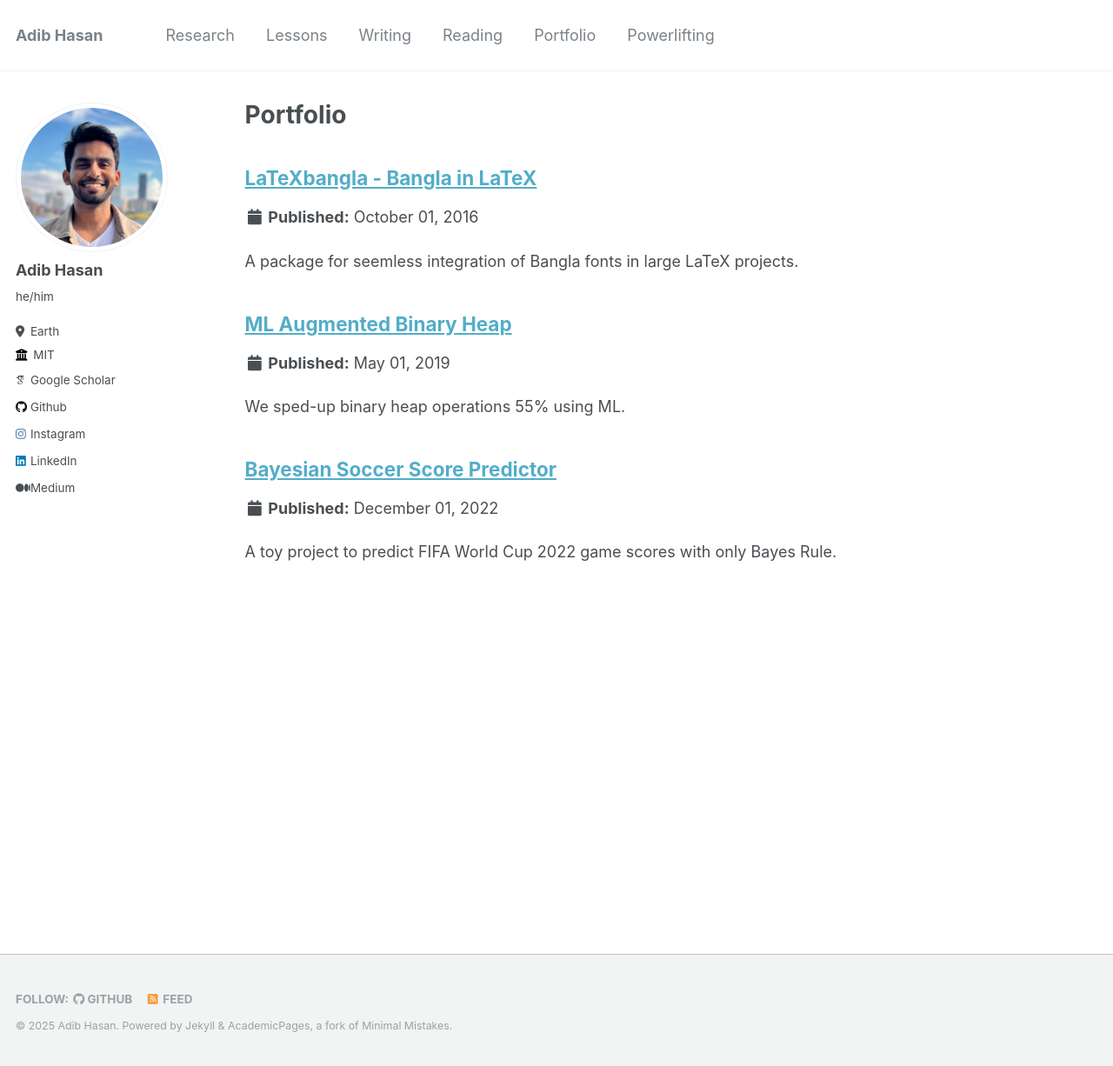
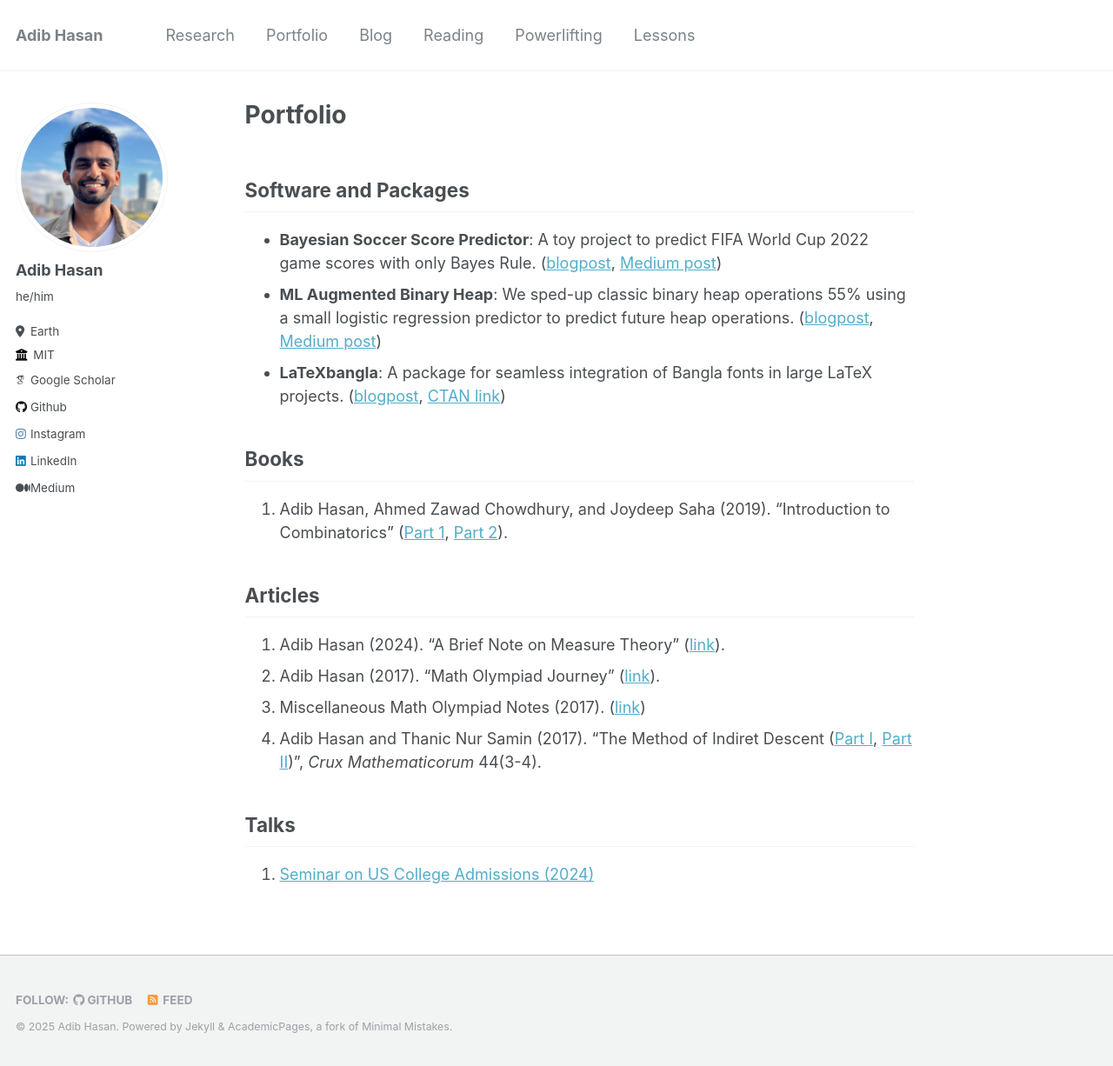
Before and after one commit to Neehan/neehan.github.io, a Jekyll site: the page built from _pages/portfolio.md, in a window 1280 px wide and 1226 px high. Shown: the whole window at 87% size. Built offline with Jekyll 4.4.1, drawn with Linux system fonts in a browser that asks for light colours; some web fonts are replaced.

Commit message:
added a blog

```diff
--- a/_config.yml
+++ b/_config.yml
@@ -205,6 +205,9 @@ collections:
   portfolio:
     output: true
     permalink: /:collection/:path/
+  blog:
+    output: true
+    permalink: /:collection/:path/
   talks:
     output: true
     permalink: /:collection/:path/
@@ -251,6 +254,15 @@ defaults:
   - scope:
       path: ""
       type: portfolio
+    values:
+      layout: single
+      author_profile: true
+      share: true
+      comment: true
+  # _blog
+  - scope:
+      path: ""
+      type: blog
     values:
       layout: single
       author_profile: true
--- a/_data/navigation.yml
+++ b/_data/navigation.yml
@@ -4,17 +4,17 @@ main:
   - title: "Research"
     url: /research/
 
-  - title: "Lessons"
-    url: /lessons/
+  - title: "Portfolio"
+    url: /portfolio/
 
-  - title: "Writing"
-    url: /writing/
+  - title: "Blog"
+    url: /blog/
 
   - title: "Reading"
     url: /reading/
 
-  - title: "Portfolio"
-    url: /portfolio/
-
   - title: "Powerlifting"
     url: /powerlifting/
+
+  - title: "Lessons"
+    url: /lessons/
--- a/_pages/portfolio.html
+++ b/_pages/blog.html
@@ -1,13 +1,13 @@
 ---
 layout: archive
-title: "Portfolio"
-permalink: /portfolio/
+title: "Blog"
+permalink: /blog/
 author_profile: true
 ---
 
 {% include base_path %}
 
 
-{% for post in site.portfolio %}
+{% for post in site.blog %}
   {% include archive-single.html %}
 {% endfor %}
--- /dev/null
+++ b/_pages/portfolio.md
@@ -0,0 +1,22 @@
+---
+permalink: /portfolio/
+title: "Portfolio"
+author_profile: true
+---
+
+## Software and Packages
+* **Bayesian Soccer Score Predictor**: A toy project to predict FIFA World Cup 2022 game scores with only Bayes Rule. ([blogpost](/blog/bayesian-soccer-score/), [Medium post](https://medium.com/@notadib/i-looked-into-16-million-futures-and-saw-argentina-win-against-australia-in-11-million-of-them-c336574ae574))
+* **ML Augmented Binary Heap**: We sped-up classic binary heap operations 55% using a small logistic regression predictor to predict future heap operations. ([blogpost](/blog/ml-augmented-heap/), [Medium post](https://medium.com/@thankful_rose_ferret_864/how-we-sped-up-the-binary-heap-with-machine-learning-e10b3204e4e6))
+* **LaTeXbangla**: A package for seamless integration of Bangla fonts in large LaTeX projects. ([blogpost](/blog/latexbangla/), [CTAN link](https://ctan.org/pkg/latexbangla?lang=en))
+
+## Books
+1. Adib Hasan, Ahmed Zawad Chowdhury, and Joydeep Saha (2019). "Introduction to Combinatorics" ([Part 1](https://www.rokomari.com/book/180324/combinatorics-hatekhori-1st-part), [Part 2](https://www.rokomari.com/book/180324/combinatorics-hatekhori-2nd-part)).
+
+## Articles
+1. Adib Hasan (2024). "A Brief Note on Measure Theory" ([link](/files/measure_theory.pdf)).
+2. Adib Hasan (2017). "Math Olympiad Journey" ([link](/files/adib_olympiad_prep.pdf)).
+3. Miscellaneous Math Olympiad Notes (2017). ([link](https://drive.google.com/drive/u/0/folders/0B8NfhxOmm_tpbW1zOENuWElCTWM?resourcekey=0-kBAQEb3zwQKxsanI3DT3Ug))
+4. Adib Hasan and Thanic Nur Samin (2017). "The Method of Indiret Descent ([Part I](https://cms.math.ca/wp-content/uploads/crux-pdfs/CRUXv44n3.pdf), [Part II](https://cms.math.ca/wp-content/uploads/crux-pdfs/CRUXv44n4.pdf))", *Crux Mathematicorum* 44(3-4).
+
+## Talks
+1. [Seminar on US College Admissions (2024)](/us-seminar-2024)
```
Also changed, not shown: _blog/bayesian-soccer-score.md (renamed from _portfolio/bayesian-soccer-score-number-2.md, +1 -1 lines), _blog/latexbangla.md (renamed from _portfolio/latexbangla-number-3.md, +1 -1 lines), _blog/ml-augmented-heap.md (renamed from _portfolio/ml-augmented-heap-number-1.md, +1 -1 lines), _pages/writing.md (deleted, +0 -16 lines), 2 other files.
